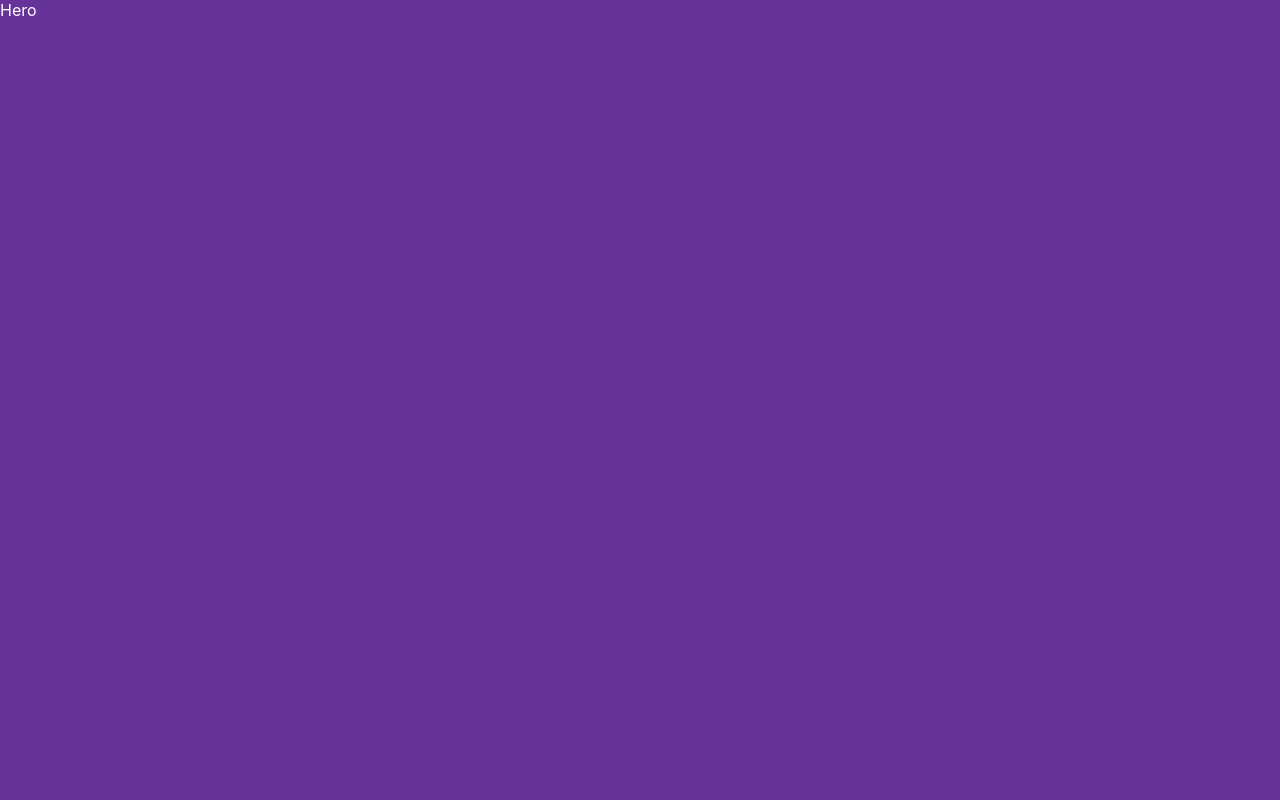
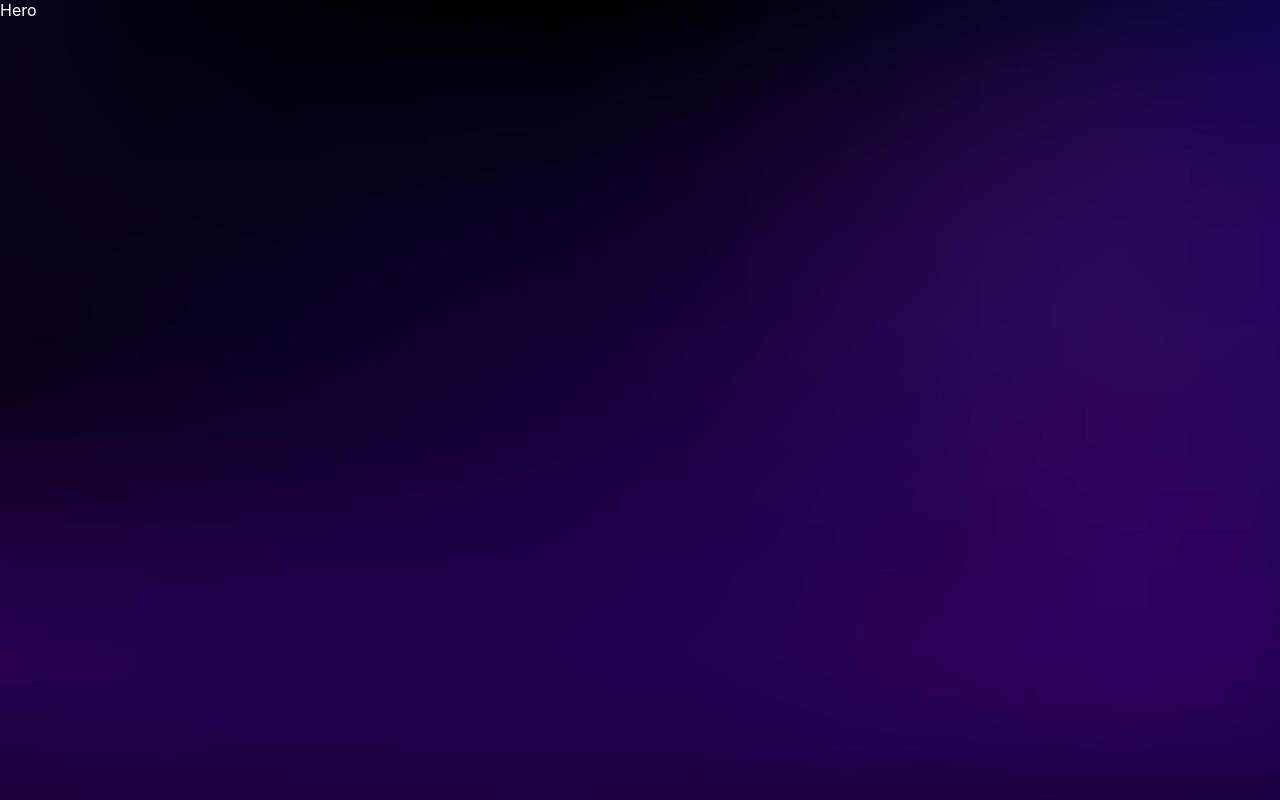
Before and after one commit to GeraAnggaraPutra/react-3D, a React (Create React App) app: page / in a window 1280 px wide. Built offline with nearby package versions, Linux system fonts and the light colour scheme; the HTML template or start-up script is replaced by a standard one.

Commit message:
change background

```diff
--- a/src/App.js
+++ b/src/App.js
@@ -13,6 +13,7 @@ const Container = styled.div`
   overflow-y: auto;
   scrollbar-width: none;
   color: white;
+  background: url("./img/bg.jpeg");
   &::-webkit-scrollbar {
     display: none;
   }
--- a/src/components/Contact.jsx
+++ b/src/components/Contact.jsx
@@ -3,7 +3,6 @@ import styled from "styled-components";
 
 const Section = styled.div`
   height: 100vh;
-  background-color: #85c994;
   scroll-snap-align: center;
 `;
 
--- a/src/components/Hero.jsx
+++ b/src/components/Hero.jsx
@@ -3,7 +3,6 @@ import styled from 'styled-components';
 
 const Section = styled.div`
   height: 100vh;
-  background-color: rebeccapurple;
   scroll-snap-align: center;
 `;
 
--- a/src/components/Who.jsx
+++ b/src/components/Who.jsx
@@ -3,7 +3,6 @@ import styled from "styled-components";
 
 const Section = styled.div`
   height: 100vh;
-  background-color: #5a92bd;
   scroll-snap-align: center;
 `;
 
--- a/src/components/Works.jsx
+++ b/src/components/Works.jsx
@@ -3,7 +3,6 @@ import styled from "styled-components";
 
 const Section = styled.div`
   height: 100vh;
-  background-color: #cda557;
   scroll-snap-align: center;
 `;
 
```
